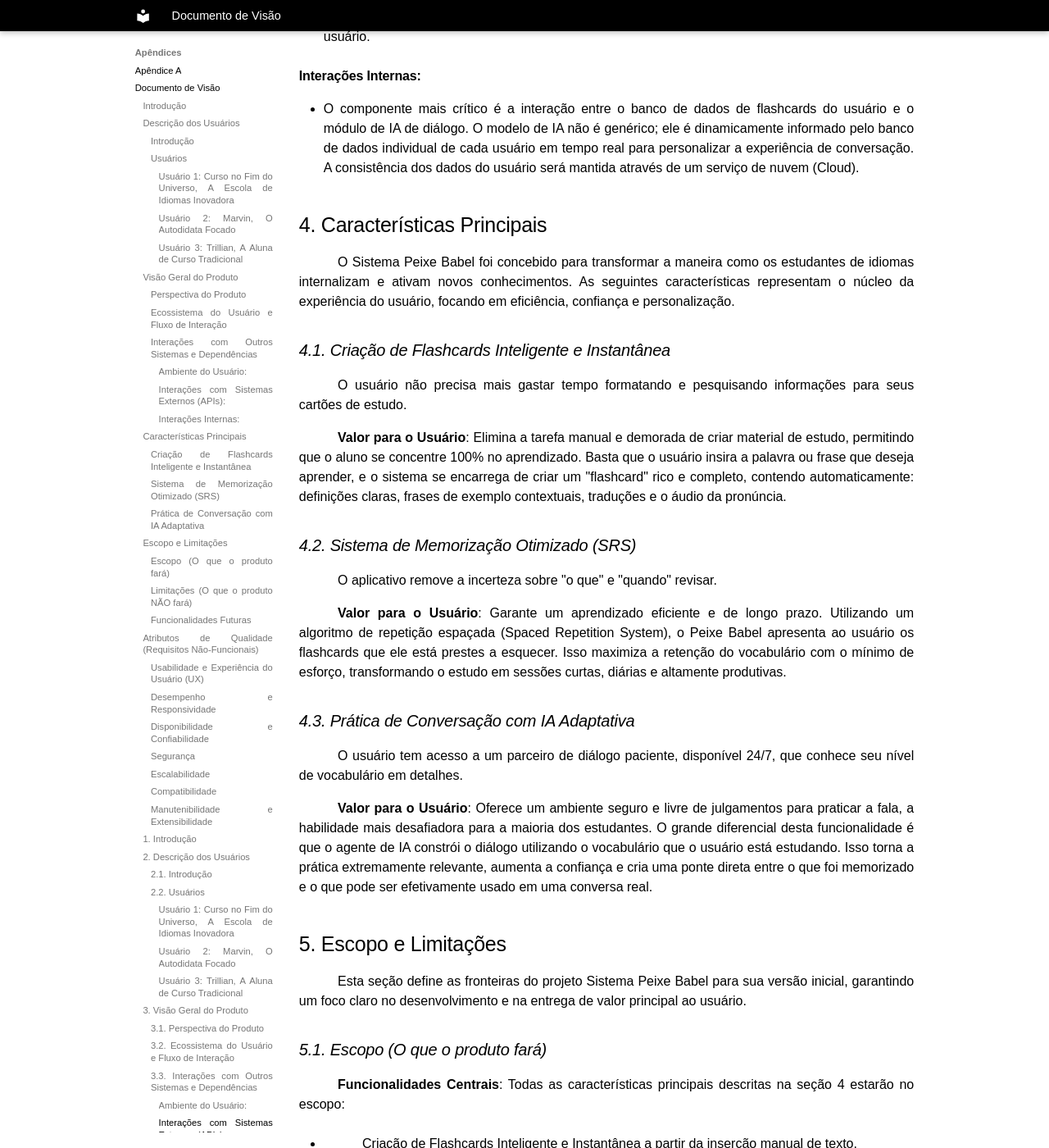
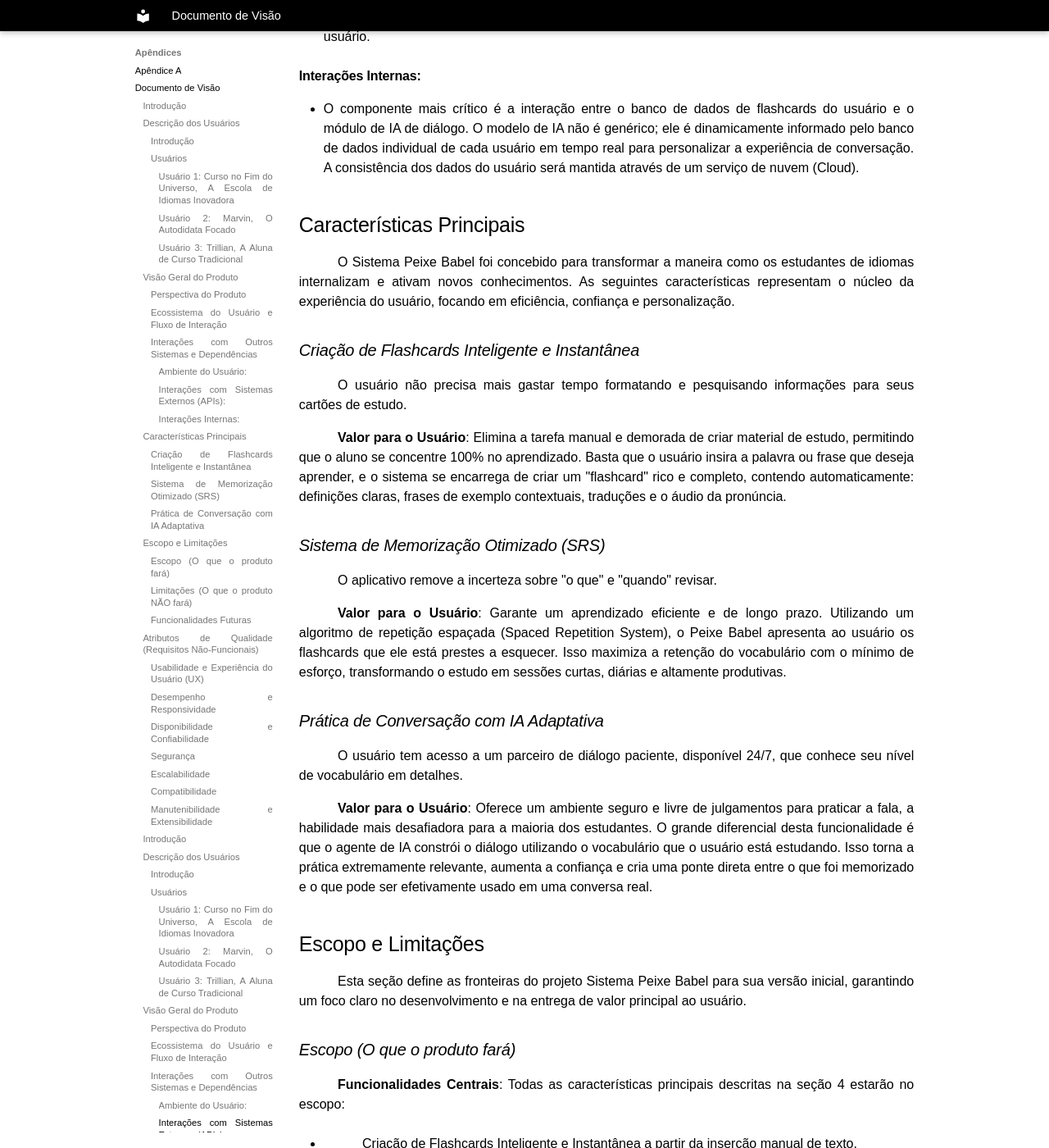
Before and after one commit to alexcyrillo/peixe-babel, an MkDocs documentation site: the page built from docs/documento_de_visao.md, in a window 1280 px wide and 1400 px high, scrolled down 12087 px. Shown: the whole window at 82% size. Built offline with MkDocs 1.6.1 and Material for MkDocs 9.7.7, drawn with Linux system fonts in a browser that asks for light colours; some of the changed text lies outside the part shown.

Commit message:
Ajusta a numeração das seções no documento de visão para melhorar a clareza e a organização

```diff
--- a/docs/documento_de_visao.md
+++ b/docs/documento_de_visao.md
@@ -234,7 +234,7 @@ A plataforma deve ser construída para evoluir de forma eficiente e com baixo cu
 |--|--|
 |0.0.1|10/09/2025|
 
-## 1. Introdução
+## Introdução
 
 Como um estudante de idiomas que encara a atividade como um hobby, reconheço a profundidade do desafio que é aprender uma nova língua. Não se trata apenas de memorizar palavras; é uma jornada árdua que exige dedicação por anos. Pessoalmente, utilizo flashcards como uma ferramenta poderosa para memorização, mas criar e gerenciar cartões detalhados — que vão além da simples tradução — é um processo manual e demorado.
 
@@ -246,13 +246,13 @@ Inspirado pela ideia de facilitar essa jornada, o Sistema Peixe Babel surge como
 
 O grande diferencial é que a IA utilizará o banco de dados dos flashcards do próprio usuário, mantendo a conversa o mais próximo possível do seu conhecimento atual. Ao adaptar o diálogo ao vocabulário que o estudante já está praticando, o processo se torna mais relevante e motivador.
 
-## 2. Descrição dos Usuários
+## Descrição dos Usuários
 
-### 2.1. Introdução
+### Introdução
 
 Esta seção detalha os principais grupos de usuários que o Peixe-Babel irá servir. O nosso objetivo é atender às suas necessidades específicas, resolver seus desafios e proporcionar uma experiência valiosa que os ajude a alcançar seus objetivos.
 
-### 2.2. Usuários
+### Usuários
 
 #### Usuário 1: Curso no Fim do Universo, A Escola de Idiomas Inovadora
 
@@ -294,9 +294,9 @@ Trillian, 22 anos, faz aulas de espanhol duas vezes por semana em um curso tradi
 **Como o Peixe Babel Ajuda**
 Trillian usa o Peixe Babel como seu parceiro de estudos pessoal. Após cada aula, ela adiciona o novo vocabulário ao aplicativo. Antes da próxima aula, ela pratica por 15 minutos com a IA, usando as palavras que acabou de aprender. Como resultado, ela chega mais preparada, com o vocabulário "fresco" na memória, e sua confiança para falar em público aumenta drasticamente. O aplicativo complementa perfeitamente seu curso, preenchendo a lacuna entre a teoria da sala de aula e a prática da conversação.
 
-## 3. Visão Geral do Produto
+## Visão Geral do Produto
 
-### 3.1. Perspectiva do Produto
+### Perspectiva do Produto
 
 O Sistema Peixe Babel é um assistente de aprendizado de idiomas pessoal e adaptativo, projetado para operar como uma aplicação móvel (iOS e Android) e, potencialmente, uma plataforma web.
 
@@ -304,7 +304,7 @@ Ele não se posiciona como um substituto para cursos de idiomas formais ou méto
 
 Sua principal função é criar a ponte entre o conhecimento passivo (entender uma palavra ao ler ou ouvir) e a habilidade ativa (utilizar essa palavra de forma espontânea e correta em uma conversa). Ele alcança isso ao unificar as duas fases mais críticas e desconectadas do aprendizado: a memorização e a prática.
 
-### 3.2. Ecossistema do Usuário e Fluxo de Interação
+### Ecossistema do Usuário e Fluxo de Interação
 
 O Sistema Peixe Babel foi projetado para se encaixar de forma fluida na rotina de estudos do usuário, promovendo o hábito do aprendizado através de sessões curtas e frequentes. O fluxo de interação principal segue um ciclo virtuoso de quatro etapas:
 
@@ -318,7 +318,7 @@ O Sistema Peixe Babel foi projetado para se encaixar de forma fluida na rotina d
 
 Este ciclo transforma o aplicativo em um companheiro de estudo diário que cresce e se adapta junto com o vocabulário do aluno.
 
-### 3.3. Interações com Outros Sistemas e Dependências
+### Interações com Outros Sistemas e Dependências
 
 O Sistema Peixe Babel opera como uma aplicação conectada, dependendo de uma arquitetura de microsserviços e APIs externas para fornecer sua funcionalidade completa.
 
@@ -340,33 +340,33 @@ O Sistema Peixe Babel opera como uma aplicação conectada, dependendo de uma ar
 
 - O componente mais crítico é a interação entre o banco de dados de flashcards do usuário e o módulo de IA de diálogo. O modelo de IA não é genérico; ele é dinamicamente informado pelo banco de dados individual de cada usuário em tempo real para personalizar a experiência de conversação. A consistência dos dados do usuário será mantida através de um serviço de nuvem (Cloud).
 
-## 4. Características Principais
+## Características Principais
 
 O Sistema Peixe Babel foi concebido para transformar a maneira como os estudantes de idiomas internalizam e ativam novos conhecimentos. As seguintes características representam o núcleo da experiência do usuário, focando em eficiência, confiança e personalização.
 
-### 4.1. Criação de Flashcards Inteligente e Instantânea
+### Criação de Flashcards Inteligente e Instantânea
 
 O usuário não precisa mais gastar tempo formatando e pesquisando informações para seus cartões de estudo.
 
 **Valor para o Usuário**: Elimina a tarefa manual e demorada de criar material de estudo, permitindo que o aluno se concentre 100% no aprendizado. Basta que o usuário insira a palavra ou frase que deseja aprender, e o sistema se encarrega de criar um "flashcard" rico e completo, contendo automaticamente: definições claras, frases de exemplo contextuais, traduções e o áudio da pronúncia.
 
-### 4.2. Sistema de Memorização Otimizado (SRS)
+### Sistema de Memorização Otimizado (SRS)
 
 O aplicativo remove a incerteza sobre "o que" e "quando" revisar.
 
 **Valor para o Usuário**: Garante um aprendizado eficiente e de longo prazo. Utilizando um algoritmo de repetição espaçada (Spaced Repetition System), o Peixe Babel apresenta ao usuário os flashcards que ele está prestes a esquecer. Isso maximiza a retenção do vocabulário com o mínimo de esforço, transformando o estudo em sessões curtas, diárias e altamente produtivas.
 
-### 4.3. Prática de Conversação com IA Adaptativa
+###  Prática de Conversação com IA Adaptativa
 
 O usuário tem acesso a um parceiro de diálogo paciente, disponível 24/7, que conhece seu nível de vocabulário em detalhes.
 
 **Valor para o Usuário**: Oferece um ambiente seguro e livre de julgamentos para praticar a fala, a habilidade mais desafiadora para a maioria dos estudantes. O grande diferencial desta funcionalidade é que o agente de IA constrói o diálogo utilizando o vocabulário que o usuário está estudando. Isso torna a prática extremamente relevante, aumenta a confiança e cria uma ponte direta entre o que foi memorizado e o que pode ser efetivamente usado em uma conversa real.
 
-## 5. Escopo e Limitações
+## Escopo e Limitações
 
 Esta seção define as fronteiras do projeto Sistema Peixe Babel para sua versão inicial, garantindo um foco claro no desenvolvimento e na entrega de valor principal ao usuário.
 
-### 5.1. Escopo (O que o produto fará)
+### Escopo (O que o produto fará)
 
 **Funcionalidades Centrais**: Todas as características principais descritas na seção 4 estarão no escopo:
 
@@ -380,7 +380,7 @@ Esta seção define as fronteiras do projeto Sistema Peixe Babel para sua versã
 
 **Idiomas**: O aplicativo terá o Português (Brasil) como idioma base da interface. Para o aprendizado, o escopo inicial incluirá o Japonês.
 
-### 5.2. Limitações (O que o produto NÃO fará)
+### Limitações (O que o produto NÃO fará)
 
 Para garantir a qualidade e a viabilidade do lançamento inicial, as seguintes funcionalidades estão explicitamente fora do escopo:
 
@@ -390,7 +390,7 @@ Para garantir a qualidade e a viabilidade do lançamento inicial, as seguintes f
 
 **Modo Offline Completo**: Devido à dependência de APIs externas para a criação de flashcards e, principalmente, para a conversação com a IA, a maior parte das funcionalidades exigirá uma conexão ativa com a internet. A revisão de flashcards já sincronizados poderá ter funcionalidade offline limitada.
 
-### 5.3. Funcionalidades Futuras
+### Funcionalidades Futuras
 
 **Novos Idiomas**: Suporte para a criação de cards em mais idiomas, com o Inglês como prioridade.
 
@@ -408,17 +408,17 @@ Para garantir a qualidade e a viabilidade do lançamento inicial, as seguintes f
 
 **Métodos de Inserção Alternativos**: Funcionalidades como extração de palavras de fotos (OCR), de páginas web ou por voz .
 
-## 6. Atributos de Qualidade (Requisitos Não-Funcionais)
+## Atributos de Qualidade (Requisitos Não-Funcionais)
 
 Além das funcionalidades descritas, o sucesso do Sistema Peixe Babel dependerá do cumprimento de rigorosos critérios de qualidade que definem a experiência do usuário e a robustez da plataforma.
 
-### 6.1. Usabilidade e Experiência do Usuário (UX)
+### Usabilidade e Experiência do Usuário (UX)
 
 O aprendizado de um idioma já possui uma carga cognitiva elevada; a ferramenta não deve adicionar complexidade a esse processo.
 
 **Critério**: A interface deve ser extremamente intuitiva, limpa e fluida. O fluxo principal do usuário (adicionar palavra -> revisar flashcard -> iniciar conversa) deve ser autoevidente. Ações-chave, como a criação de um flashcard, devem ser concluídas com o mínimo de passos e esforço. O design deve ser agradável e focado, evitando distrações que possam atrapalhar a sessão de estudo.
 
-### 6.2. Desempenho e Responsividade
+### Desempenho e Responsividade
 
 A agilidade do sistema é crítica para manter o usuário engajado e no "fluxo" de aprendizado.
 
@@ -430,31 +430,31 @@ A agilidade do sistema é crítica para manter o usuário engajado e no "fluxo"
 
 - Navegação: A transição entre telas, a abertura de decks e a visualização de flashcards devem ser imediatas, sem atrasos ou travamentos perceptíveis.
 
-### 6.3. Disponibilidade e Confiabilidade
+### Disponibilidade e Confiabilidade
 
 O usuário deve poder confiar que sua ferramenta de estudos estará funcional sempre que ele tiver um momento para aprender, seja no ônibus, na fila do café ou em casa.
 
 **Critério**: O sistema deve visar uma alta disponibilidade (uptime de 99.5% para os serviços de backend). A aplicação deve ser estável, com um número mínimo de falhas ou crashes. Fundamentalmente, os dados do usuário (seus decks e progresso) devem ser armazenados de forma segura e persistente, com sincronização confiável para prevenir qualquer perda de informação.
 
-### 6.4. Segurança
+### Segurança
 
 A confiança do usuário é um ativo primordial. Seus dados pessoais e de progresso devem ser tratados com a máxima confidencialidade e proteção.
 
 **Critério**: Todas as comunicações entre o aplicativo e os servidores devem ser criptografadas (HTTPS). O sistema deve seguir as melhores práticas para armazenamento de informações sensíveis, como dados de autenticação. A gestão de dados pessoais deve estar em conformidade com a Lei Geral de Proteção de Dados (LGPD).
 
-### 6.5. Escalabilidade
+### Escalabilidade
 
 A arquitetura do produto deve estar preparada para o crescimento, suportando um aumento no número de usuários sem degradação da performance.
 
 **Critério**: A infraestrutura de backend deve ser capaz de escalar horizontalmente para acomodar picos de uso e um aumento gradual da base de usuários, garantindo que a experiência para o usuário número 100.000 seja tão boa quanto foi para o usuário número 100.
 
-### 6.6. Compatibilidade
+### Compatibilidade
 
 O aplicativo deve funcionar de forma consistente para a grande maioria do público-alvo, independentemente do dispositivo.
 
 **Critério**: O aplicativo deve ser compatível com as 3 últimas versões principais dos sistemas operacionais iOS e Android. A interface deve ser responsiva, adaptando-se corretamente a diferentes tamanhos e resoluções de tela de smartphones e tablets.
 
-### 6.7. Manutenibilidade e Extensibilidade
+### Manutenibilidade e Extensibilidade
 
 A plataforma deve ser construída para evoluir de forma eficiente e com baixo custo.
 
```
